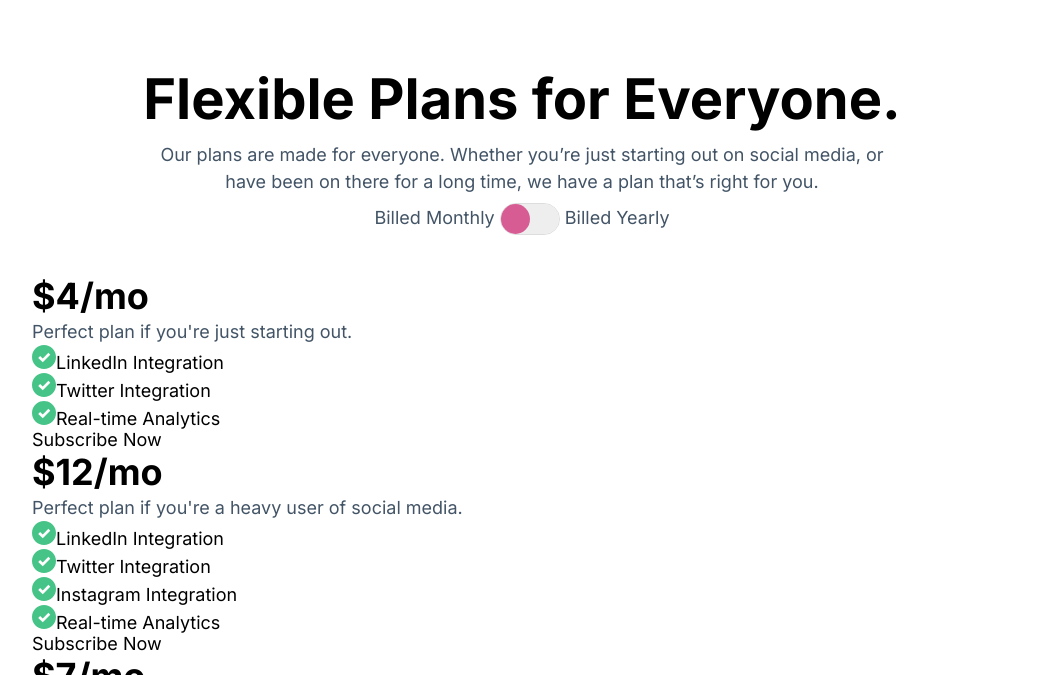
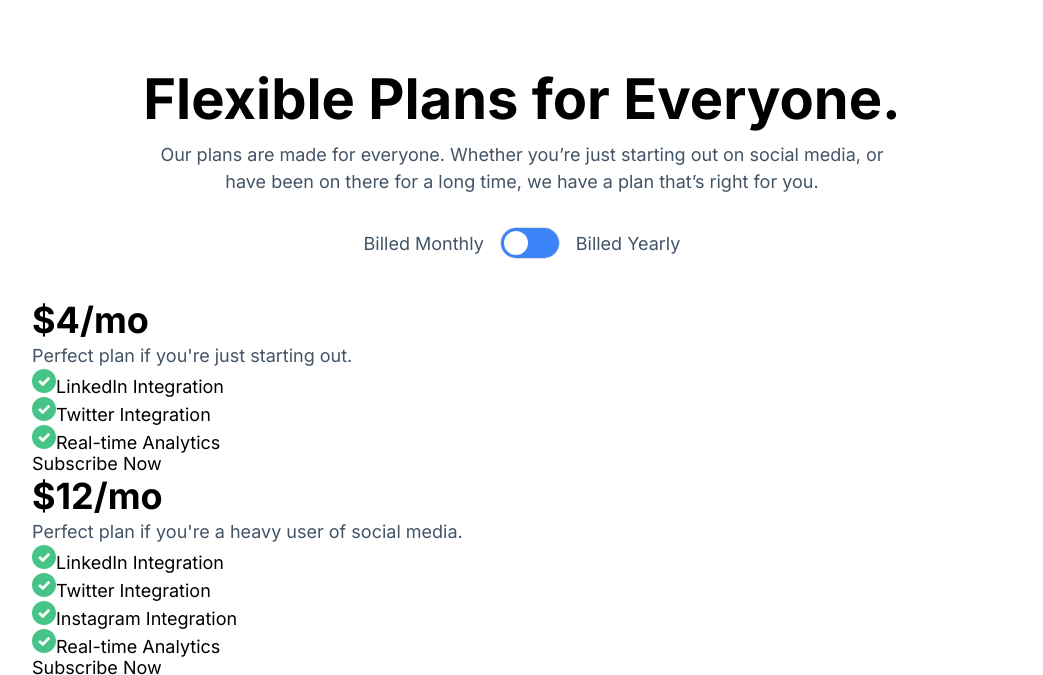
Before and after one commit to Ivanova24/TimeNow, a plain HTML site: page pricing.html in a window 1280 px wide. Shown: the part 101-776 px from the top of the page, without its empty margins (118-1161 px from the left). Drawn offline with Linux system fonts and the light colour scheme; files whose address does not match are found by name.

Commit message:
switcher

```diff
--- a/sass/components/_main-pricing.scss
+++ b/sass/components/_main-pricing.scss
@@ -19,15 +19,19 @@
     }
 
     fieldset {
+      margin-top: 2.4rem;
       .c-toggle {
+        display: flex;
+        justify-content: center;
+        align-items: center;
+        column-gap: 16px;
+
         label {
           color: v.$color-text;
           cursor: pointer;
         }
 
         .c-toggle__wrapper {
-          display: inline-block;
-          vertical-align: middle;
           width: 6rem;
           height: 3.2rem;
           border-radius: 3.2rem;
@@ -36,7 +40,7 @@
 
           input[type="radio"] {
             display: inline-block;
-            margin-right: -2px;
+            margin-right: -4px;
             width: 50%;
             height: 100%;
             opacity: 0;
@@ -45,22 +49,22 @@
             cursor: pointer;
 
             &:focus ~ .c-toggle__switcher {
-              border: 3px solid hsla(333, 40%, 45%, 1);
-              top: -2px;
+              border: 3px solid transparent;
             }
           }
 
           .c-toggle__switcher {
-            // the toggle
+            margin-top: 3px;
+            margin-left: 3px;
             display: block;
             position: absolute;
             top: 0;
             left: 0;
             right: 100%;
-            width: 50%;
-            height: 100%;
+            width: 24px;
+            height: 24px;
             border-radius: 50%;
-            background-color: hsla(333, 60%, 60%, 1);
+            background-color: v.$color-white;
             transition: all 0.1s ease-out;
             z-index: 2;
           }
@@ -74,7 +78,7 @@
             height: 100%;
             z-index: 0;
             border-radius: 3.5em;
-            background-color: #eee;
+            background-color: v.$color-switch;
             transition: all 0.1s ease-out;
           }
 
--- a/sass/components/_variables.scss
+++ b/sass/components/_variables.scss
@@ -4,6 +4,7 @@ $color-primary: hsla(242, 58%, 25%, 1);
 $color-secondary: hsla(187, 100%, 19%, 1);
 $color-secondary-mockup: hsla(187, 70%, 57%, 1);
 $color-secondary-features: hsla(187, 100%, 90%, 1);
+$color-switch: hsla(217, 92%, 60%, 1);
 $color-third: hsla(223, 53%, 49%, 1);
 $color-white: hsla(0, 0%, 100%, 1);
 $color-black: hsla(0, 0%, 0%, 1);
```
Also changed, not shown: sass/main.css, sass/main.min.css, 2 other files.
